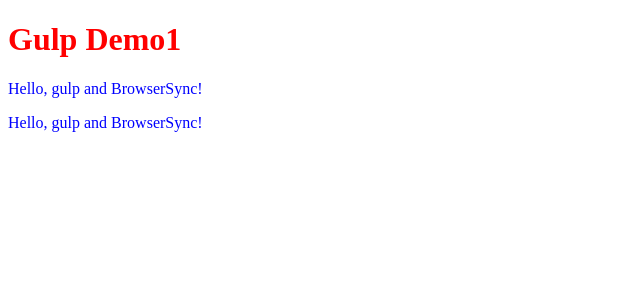
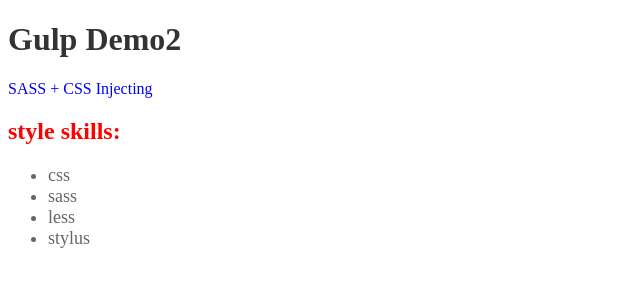
Before and after one commit to Cleam/gulp-demos, a website: page src/index.html in a window 1280 px wide. Shown: the whole page, without its empty margins (0-640 px from the left). Drawn offline with Linux system fonts and the light colour scheme.

Commit message:
gulp demo2

```diff
--- a/gulpfile.js
+++ b/gulpfile.js
@@ -1,13 +1,38 @@
 var gulp = require('gulp')
 var browserSync = require('browser-sync').create()
+var sass = require('gulp-sass')
 
-// Static server
-gulp.task('browser-sync', function () {
+/* =================================
+  demo1
+ ================================= */
+// gulp.task('browser-sync', function () {
+//   browserSync.init({
+//     server: {
+//       baseDir: './src/'
+//     }
+//   })
+// })
+
+// gulp.task('default', ['browser-sync'])
+
+/* =================================
+  demo2
+ ================================= */
+gulp.task('serve', ['sass'], function() {
   browserSync.init({
     server: {
       baseDir: './src/'
     }
   })
+  gulp.watch('./src/scss/*.scss', ['sass'])
+  gulp.watch('./src/*.html').on('change', browserSync.reload)
 })
 
-gulp.task('default', ['browser-sync'])
+gulp.task('sass', function(){
+  return gulp.src('./src/scss/*.scss')
+    .pipe(sass())
+    .pipe(gulp.dest('./src/css'))
+    .pipe(browserSync.stream())
+})
+
+gulp.task('default', ['serve'])
--- a/package.json
+++ b/package.json
@@ -19,6 +19,7 @@
   "homepage": "https://github.com/Cleam/gulp-demos#readme",
   "devDependencies": {
     "browser-sync": "^2.18.13",
-    "gulp": "^3.9.1"
+    "gulp": "^3.9.1",
+    "gulp-sass": "^3.1.0"
   }
 }
--- a/src/index.html
+++ b/src/index.html
@@ -4,13 +4,23 @@
   <meta charset="UTF-8">
   <meta name="viewport" content="width=device-width, initial-scale=1.0">
   <meta http-equiv="X-UA-Compatible" content="ie=edge">
-  <title>gulp demo1</title>
+  <title>gulp demo2</title>
   <link rel="stylesheet" href="css/index.css">
 </head>
 <body>
-  <h1>Gulp Demo1</h1>
-  <p>Hello, gulp and BrowserSync!</p>
-  <p>Hello, gulp and BrowserSync!</p>
+  <h1>Gulp Demo2</h1>
+  <p>SASS + CSS Injecting</p>
+
+  <div class="list">
+    <h2 class="style-title">style skills:</h2>
+    <ul class="style-list">
+      <li class="style-item">css</li>
+      <li class="style-item">sass</li>
+      <li class="style-item">less</li>
+      <li class="style-item">stylus</li>
+    </ul>
+  </div>
+
 
   <script src="js/index.js"></script>
 </body>
--- /dev/null
+++ b/src/scss/index.scss
@@ -0,0 +1,17 @@
+h1 {
+  color: #333;
+}
+p {
+  color: #00f
+}
+.list {
+  .style-title {
+    color: #f00;
+  }
+  .style-list {
+    color: #666;
+    .style-item {
+      font-size: 18px;
+    }
+  }
+}
```
Also changed, not shown: src/css/index.css.
